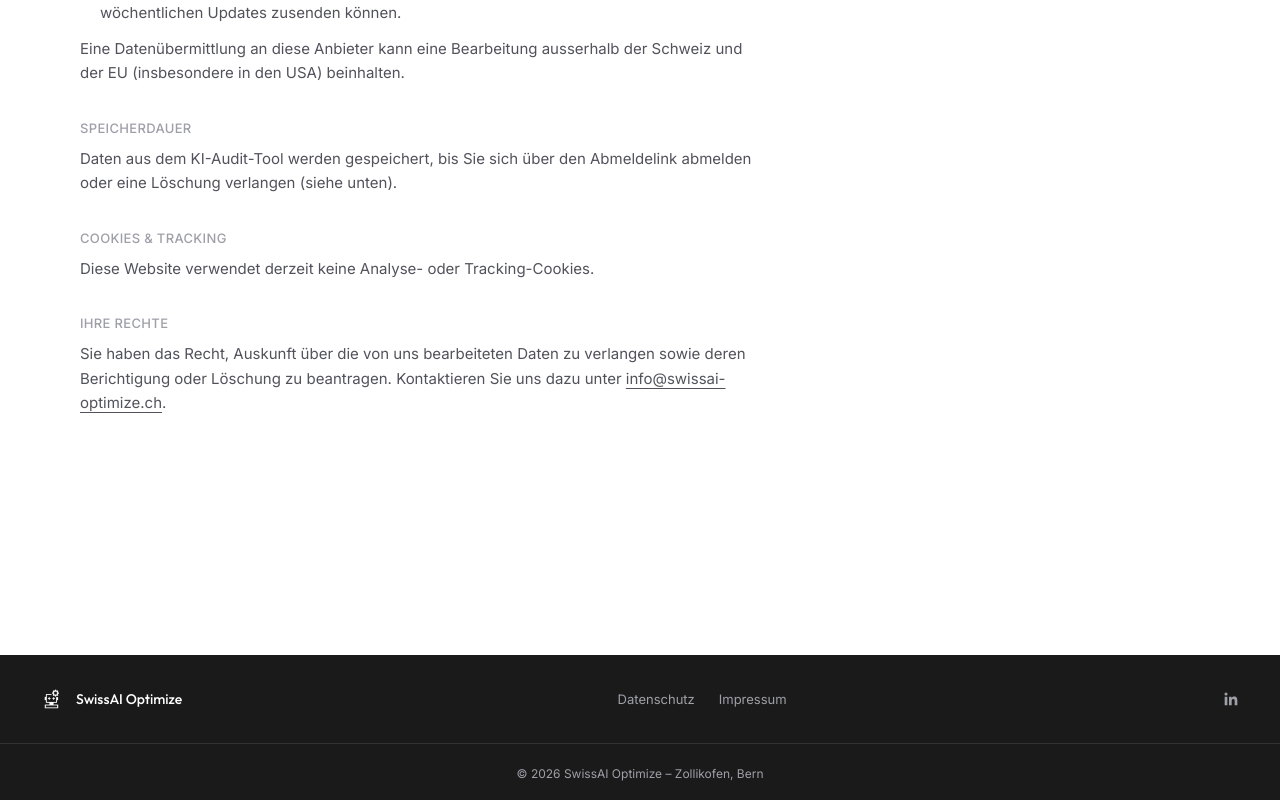
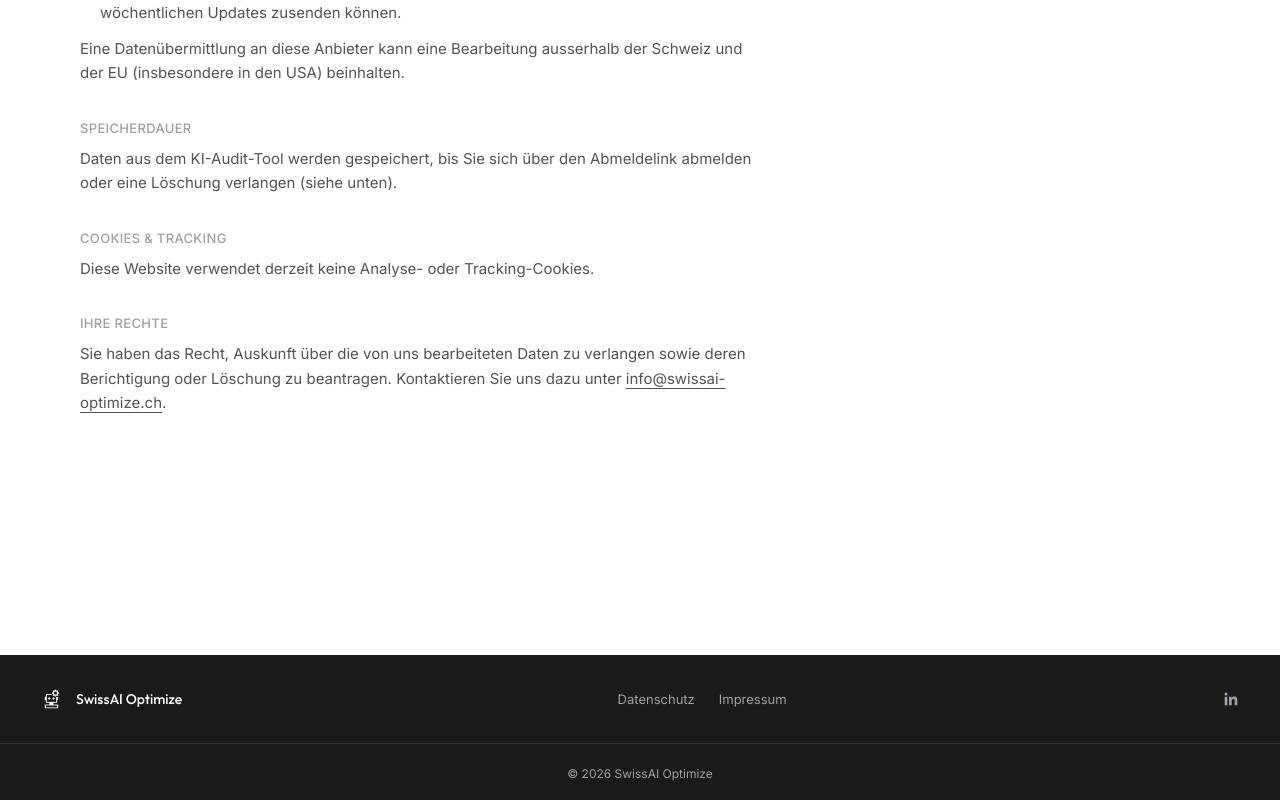
Before and after one commit to ercanzen/swissai-optimize, a React (Vite) app: page /datenschutz in a window 1280 px wide. Shown: the part 1006-1806 px from the top of the page. Built offline with nearby package versions, Linux system fonts and the light colour scheme.

Commit message:
Remove city/canton from footer copyright line

```diff
--- a/src/components/Footer.tsx
+++ b/src/components/Footer.tsx
@@ -43,7 +43,7 @@ export default function Footer({ t }: { t: Translation }) {
       </div>
       <div className="border-t border-white/10">
         <div className="max-w-7xl mx-auto px-6 md:px-10 py-4 text-center">
-          <span className="text-[12px] text-zinc-400">© 2026 SwissAI Optimize – {t.footer.address}</span>
+          <span className="text-[12px] text-zinc-400">© 2026 SwissAI Optimize</span>
         </div>
       </div>
     </footer>
```
